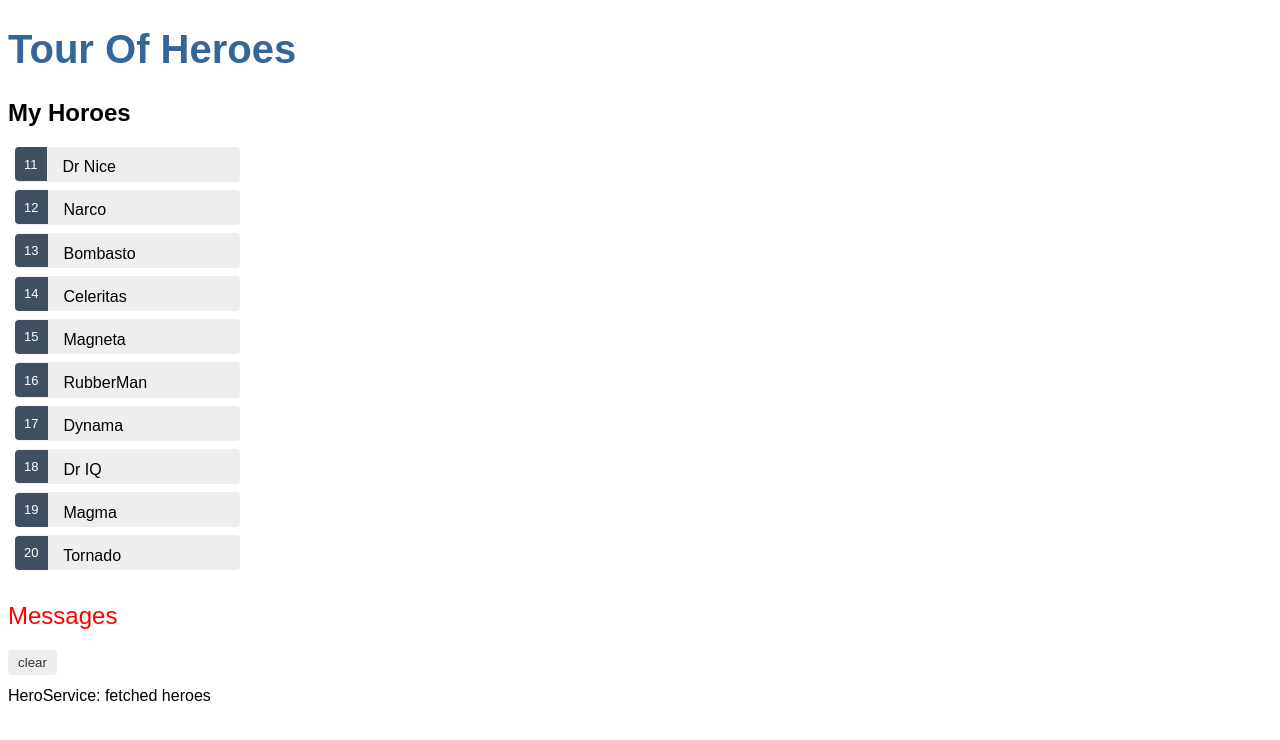
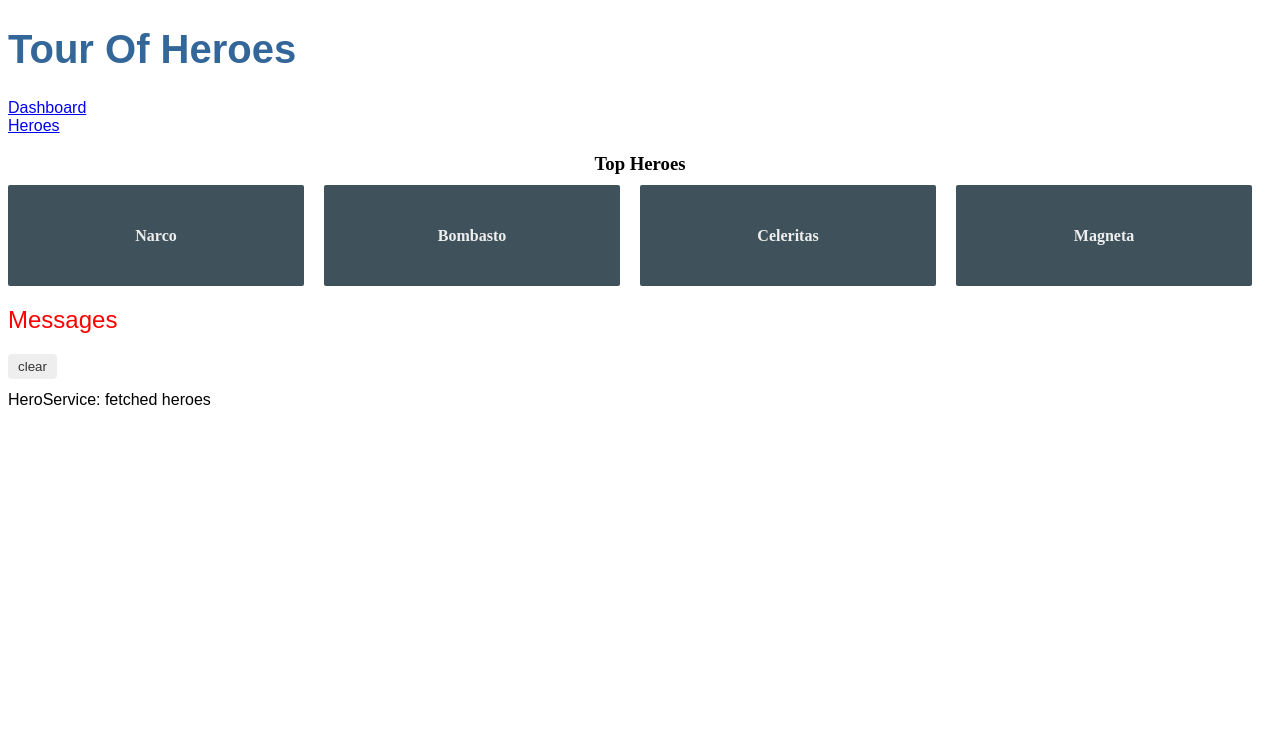
Before and after one commit to mucheniski/angular-tour-of-heroes, an Angular app: page /dashboard in a window 1280 px wide. Before the commit this address led to /. Shown: the top 740 px of the page. Built offline with nearby package versions, Linux system fonts and the light colour scheme.

Commit message:
implementation in progress dashboard

```diff
--- a/src/app/app-routing.module.ts
+++ b/src/app/app-routing.module.ts
@@ -1,7 +1,17 @@
 import { NgModule } from '@angular/core';
 import { Routes, RouterModule } from '@angular/router';
+import { DashboardComponent } from './dashboard/dashboard.component';
+import { HeroesComponent } from './heroes/heroes.component';
 
-const routes: Routes = [];
+const routes: Routes = [
+
+  // Continuar de Navigating to hero details https://angular.io/tutorial/toh-pt5#navigating-to-hero-details
+  // Initial page of app
+  { path: '', redirectTo: '/dashboard', pathMatch: 'full' },
+  { path: 'dashboard', component: DashboardComponent },
+  { path: 'heroes', component: HeroesComponent }
+
+];
 
 @NgModule({
   imports: [RouterModule.forRoot(routes)],
--- a/src/app/app.component.html
+++ b/src/app/app.component.html
@@ -1,3 +1,7 @@
 <h1>{{title}}</h1>
-<app-heroes></app-heroes>
+<nav>
+  <a routerLink="/dashboard">Dashboard</a><br>
+  <a routerLink="/heroes">Heroes</a>
+</nav>
+<router-outlet></router-outlet>
 <app-messages></app-messages>
--- a/src/app/app.module.ts
+++ b/src/app/app.module.ts
@@ -8,13 +8,15 @@
 import { AppRoutingModule } from './app-routing.module';
 import { FormsModule } from '@angular/forms';
 import { MessagesComponent } from './messages/messages.component';
+import { DashboardComponent } from './dashboard/dashboard.component';
 
 @NgModule({
   declarations: [
     AppComponent,
     HeroesComponent,
     HeroDetailComponent,
-    MessagesComponent
+    MessagesComponent,
+    DashboardComponent
   ],
   imports: [
     BrowserModule,
--- /dev/null
+++ b/src/app/dashboard/dashboard.component.html
@@ -0,0 +1,8 @@
+<h3>Top Heroes</h3>
+<div class="grid grid-pad">
+  <a *ngFor="let hero of heroes" class="col-1-4">
+    <div class="module hero">
+      <h4>{{hero.name}}</h4>
+    </div>
+  </a>
+</div>
--- /dev/null
+++ b/src/app/dashboard/dashboard.component.scss
@@ -0,0 +1,60 @@
+[class*='col-'] {
+  float: left;
+  padding-right: 20px;
+  padding-bottom: 20px;
+}
+[class*='col-']:last-of-type {
+  padding-right: 0;
+}
+a {
+  text-decoration: none;
+}
+*, *::after, *::before {
+  box-sizing: border-box;
+}
+h3 {
+  text-align: center;
+  margin-bottom: 0;
+}
+h4 {
+  position: relative;
+}
+.grid {
+  margin: 0;
+}
+.col-1-4 {
+  width: 25%;
+}
+.module {
+  padding: 20px;
+  text-align: center;
+  color: #eee;
+  max-height: 120px;
+  min-width: 120px;
+  background-color: #3f525c;
+  border-radius: 2px;
+}
+.module:hover {
+  background-color: #eee;
+  cursor: pointer;
+  color: #607d8b;
+}
+.grid-pad {
+  padding: 10px 0;
+}
+.grid-pad > [class*='col-']:last-of-type {
+  padding-right: 20px;
+}
+@media (max-width: 600px) {
+  .module {
+    font-size: 10px;
+    max-height: 75px; }
+}
+@media (max-width: 1024px) {
+  .grid {
+    margin: 0;
+  }
+  .module {
+    min-width: 60px;
+  }
+}
--- /dev/null
+++ b/src/app/dashboard/dashboard.component.ts
@@ -0,0 +1,25 @@
+import { Component, OnInit } from '@angular/core';
+import { Hero } from '../hero';
+import { HeroService } from '../hero.service';
+
+@Component({
+  selector: 'app-dashboard',
+  templateUrl: './dashboard.component.html',
+  styleUrls: ['./dashboard.component.scss']
+})
+export class DashboardComponent implements OnInit {
+
+  heroes: Hero[] = [];
+
+  constructor(private heroService: HeroService) { }
+
+  ngOnInit(): void {
+    this.getHeroes();
+  }
+
+  getHeroes(): void {
+    this.heroService.getHeroes()
+      .subscribe(receivedHeroes => this.heroes = receivedHeroes.slice(1, 5));
+  }
+
+}
```
Also changed, not shown: 2 other files (tests, documents, lock files or other folders).
